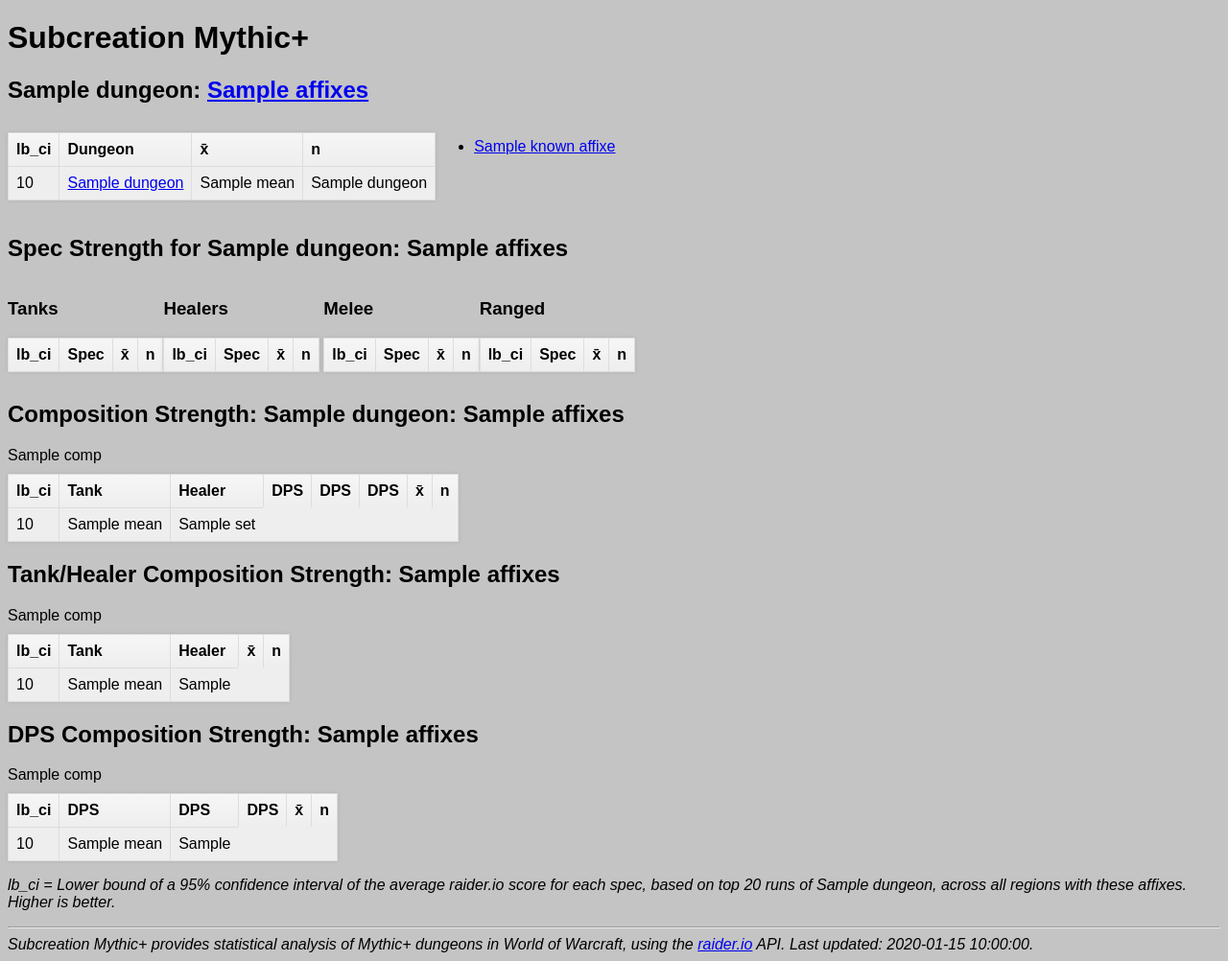
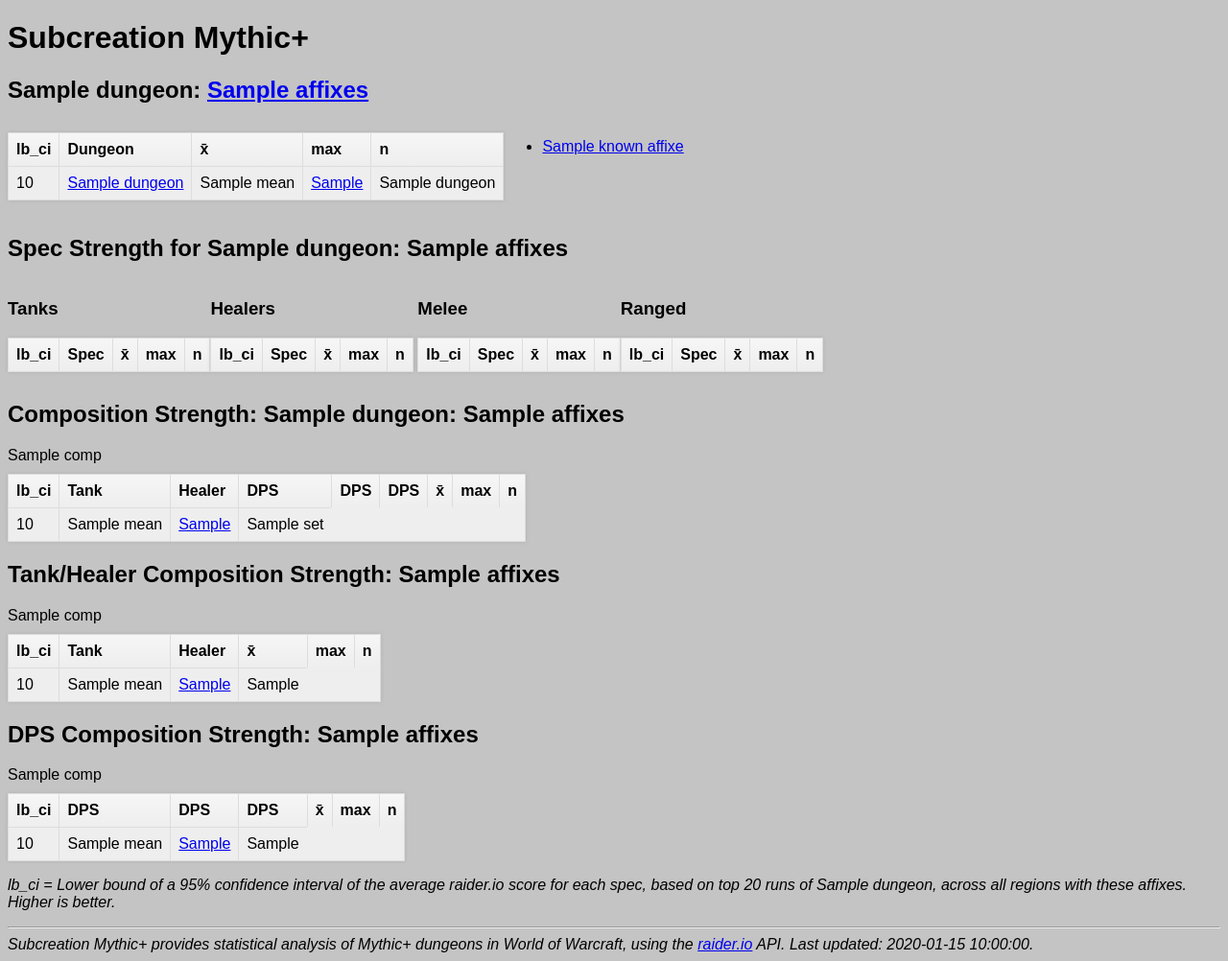
Before and after one commit to berkkarahan/subcreation, a Python web app: template templates/by-dungeon.html in a window 1280 px wide. Shown: the whole page at 96% size. Run offline with Jinja, Linux system fonts and the light colour scheme; the template is opened without the code that fills it: most values are stand-ins (such as "Sample title", 1, 10 or a date in 2020); lists and menus that the app fills with data are empty.

Commit message:
added in max + link to max run

```diff
--- a/templates/base.html
+++ b/templates/base.html
@@ -6,6 +6,14 @@
 <link href='css/tablesort.css' rel='stylesheet'>
 <script src='js/tablesort.js'></script>
 <script src='js/sorts/tablesort.number.js'></script>
+<script async src="https://www.googletagmanager.com/gtag/js?id=UA-272864-13"></script>
+<script>
+  window.dataLayer = window.dataLayer || [];
+  function gtag(){dataLayer.push(arguments);}
+  gtag('js', new Date());
+
+  gtag('config', 'UA-272864-13');
+</script>
 </head>
 <body>
 {% block content %}{% endblock %}
--- a/templates/by-dungeon.html
+++ b/templates/by-dungeon.html
@@ -9,9 +9,13 @@
 <th>lb_ci</th>
 <th>Dungeon</a></th>
 <th>x&#772;</th>
+<th>max</th>
 <th>n</th>
 </tr>
-{% for (score, dung, mean, n, ds) in dungeons %}
+
+{% import 'max_link.html' as max_link %}
+
+{% for (score, dung, mean, n, ds, max_f, max_id) in dungeons %}
 <tr>
 <td>{{score}}</td>
 {% if dungeon in dung %}
@@ -20,6 +24,7 @@
 <td><a href="/{{prefix}}{{ds}}-{{affixes_slug}}.html">{{dung}}</a></td>
 {% endif %}
 <td>{{mean}}</td>
+{{ max_link.max_link(max_f, max_id) }}
 <td>{{n}}</td>
 </tr>
 {% endfor %}
@@ -65,13 +70,15 @@
 <th>DPS</th>
 <th>DPS</th>
 <th>x&#772;</th>
+<th>max</th>
 <th>n</th>
 </tr>
-{% for (score, comp, mean, n) in sets %}
+{% for (score, comp, mean, n, max_f, max_id) in sets %}
 <tr>
 <td>{{score}}</td>
 {{comp}}
 <td>{{mean}}</td>
+{{ max_link.max_link(max_f, max_id) }}
 <td>{{n}}</td>
 </tr>
 {% endfor %}
@@ -90,13 +97,15 @@
 <th>Tank</th>
 <th>Healer</th>
 <th>x&#772;</th>
+<th>max</th>
 <th>n</th>
 </tr>
-{% for (score, comp, mean, n) in sets_th %}
+{% for (score, comp, mean, n, max_f, max_id) in sets_th %}
 <tr>
 <td>{{score}}</td>
 {{comp}}
 <td>{{mean}}</td>
+{{ max_link.max_link(max_f, max_id) }}
 <td>{{n}}</td>
 </tr>
 {% endfor %}
@@ -116,13 +125,15 @@
 <th>DPS</th>
 <th>DPS</th>
 <th>x&#772;</th>
+<th>max</th>
 <th>n</th>
 </tr>
-{% for (score, comp, mean, n) in sets_dps %}
+{% for (score, comp, mean, n, max_f, max_id) in sets_dps %}
 <tr>
 <td>{{score}}</td>
 {{comp}}
 <td>{{mean}}</td>
+{{ max_link.max_link(max_f, max_id) }}
 <td>{{n}}</td>
 </tr>
 {% endfor %}
--- /dev/null
+++ b/templates/max_link.html
@@ -0,0 +1,7 @@
+{% macro max_link(max_f, max_id) -%}
+{% if max_id != "" %}
+<td><a href="https://raider.io/mythic-plus/season-bfa-2/runs/{{max_id}}">{{max_f}}</a></td>
+{% else %}
+<td>{{max_f}}</td>
+{% endif %}
+{%- endmacro %}
--- a/templates/spec_table.html
+++ b/templates/spec_table.html
@@ -6,9 +6,10 @@
 <th>lb_ci</th>
 <th>Spec</th>
 <th>x&#772;</th>
+<th>max</th>
 <th>n</th>
 </tr>
-{% for (lb_ci, spec, mean, n, slug) in role_scores %}
+{% for (lb_ci, spec, mean, n, slug, max_f, max_id) in role_scores %}
 <tr>
 <td>{{lb_ci}}</td>
 {% if True %}
@@ -17,6 +18,8 @@
 <td><a href="{{prefix}}{{slug}}-{{dungeon_slug}}-{{affixes_slug}}.html">{{spec}}</a></td>
 {% endif %}
 <td>{{mean}}</td>
+{% import 'max_link.html' as ml %}
+{{ ml.max_link(max_f, max_id) }}
 <td>{{n}}</td>
 </tr>
 {% endfor %}
```
Also changed, not shown: templates/by-affix.html (+12 -4 lines), templates/by-spec.html (+11 -3 lines).
